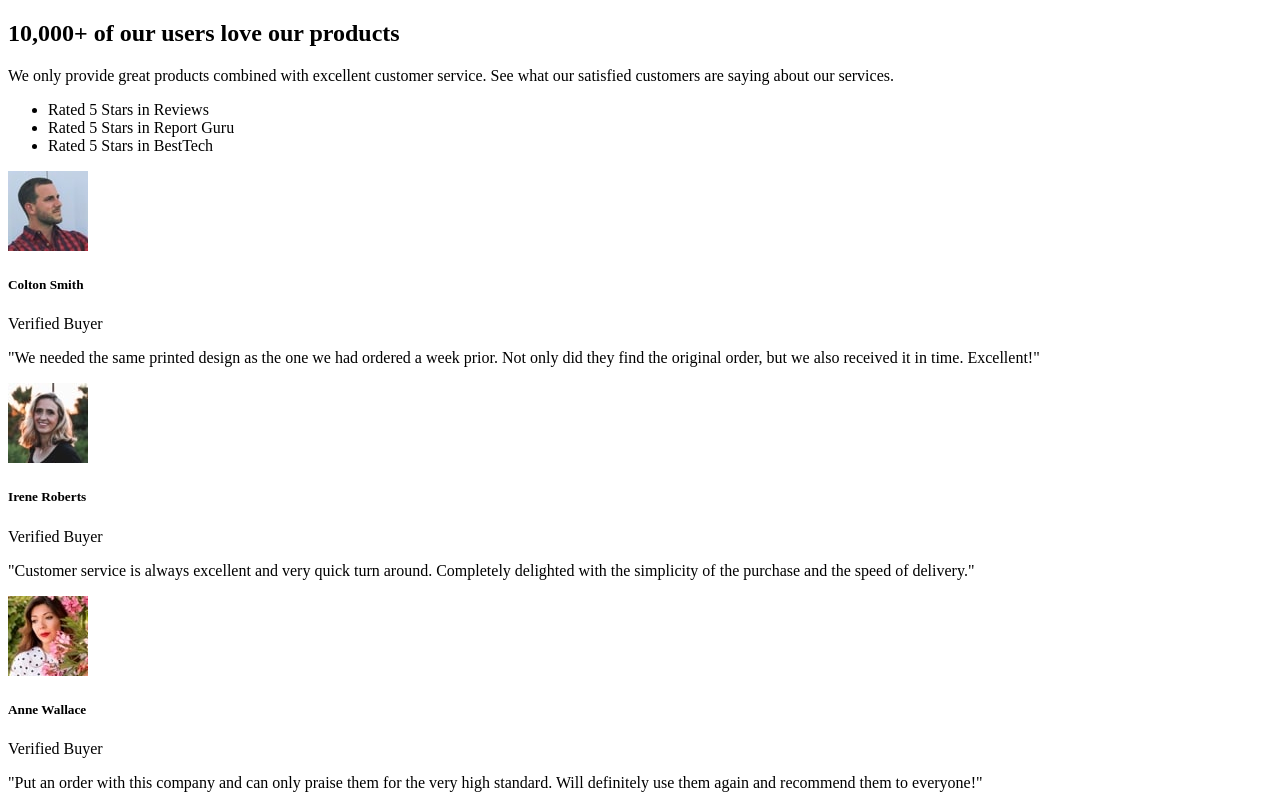
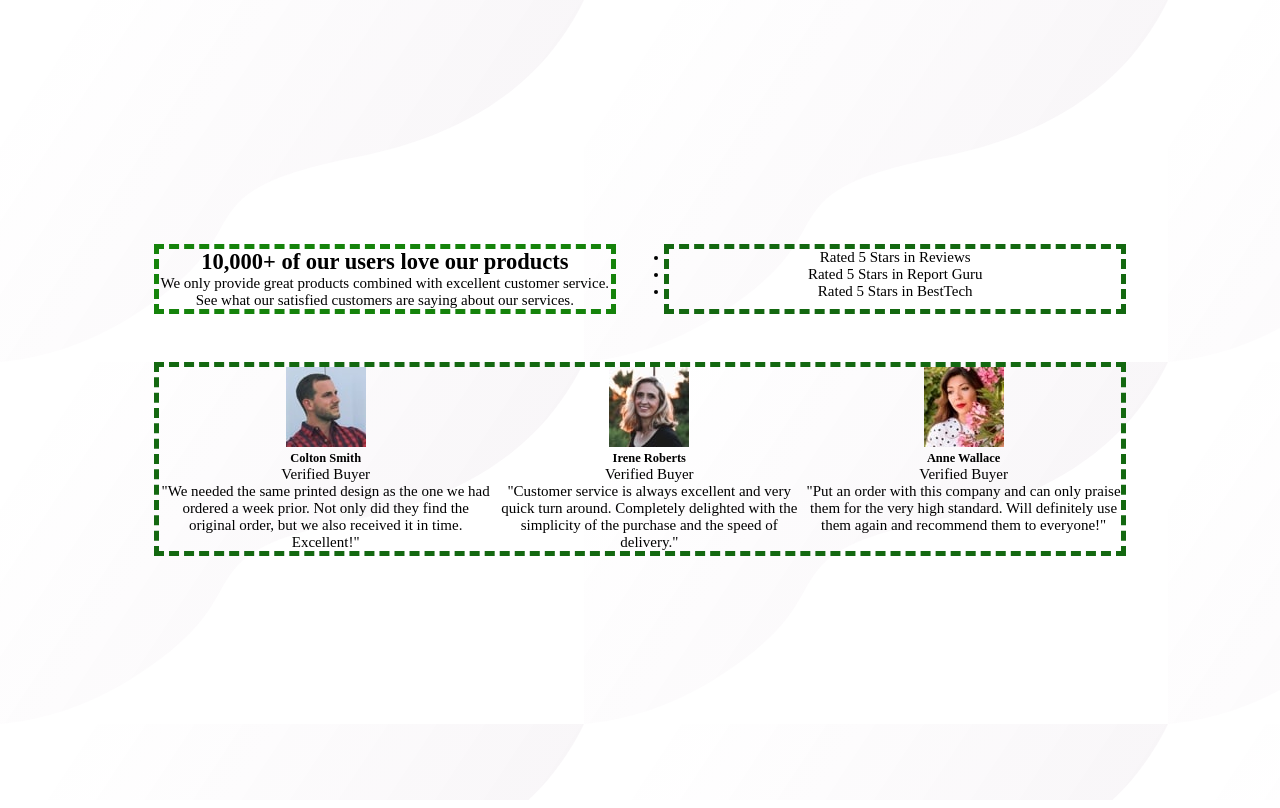
Before and after one commit to nomanoff/Challenge-1, a plain HTML site: page index.html in a window 1280 px wide. Drawn offline with Linux system fonts and the light colour scheme.

Commit message:
grid-area fixes

```diff
--- a/index.html
+++ b/index.html
@@ -3,19 +3,24 @@
 <head>
     <meta charset="UTF-8">
     <meta name="viewport" content="width=device-width, initial-scale=1.0">
+    <link rel="stylesheet" href="style.css">
+    <link href="https://fonts.googleapis.com/css2?family=Spartan:wght@400;500;700&display=swap" rel="stylesheet">
     <title>Challenge-1</title>
 </head>
 <body>
 
 
-    <section class="user-testimonials">
+    <section>
         <div class="container">
+
             <div class="main">
+
                 <div class="main-text">
                     <h2>10,000+ of our users love our products</h2>
                     <p> We only provide great products combined with excellent customer service.
                         See what our satisfied customers are saying about our services.</p>
                 </div>
+
                 <div class="main-rates">
                     <ul>
                         <li>Rated 5 Stars in Reviews</li>
@@ -23,6 +28,7 @@
                         <li>Rated 5 Stars in BestTech</li>
                     </ul>
                 </div>
+
                 <div class="main-users">
 
                     <div class="main-users-1">
--- /dev/null
+++ b/sass/style.scss
@@ -0,0 +1,62 @@
+
+*{
+    // box-sizing: border-box;
+    margin: 0;
+    padding: 0;
+}
+
+body{
+    font-size: 11px;
+    text-align: center;
+    font-size: 15px;
+}
+
+
+a{
+   text-decoration: none;
+}
+
+
+
+.container{
+    background-image: url(/images/bg-pattern-bottom-desktop.svg) ;
+    background-image: url(/images/bg-pattern-top-desktop.svg);
+    width: 100%;
+    max-width: 1440px;
+    height: 100vh;
+
+
+    .main{
+        display: grid;
+        width: 76%;
+        height: 100vh;
+        margin: 0 auto;
+        align-content: center;
+        grid-template-columns: 1fr 1fr;
+        grid-gap: 3rem;
+        grid-template-areas:
+
+         'message rate'
+         'users users';
+
+        &-text{
+
+            border: 5px dashed rgb(21, 131, 11);
+            grid-area: message;
+
+        }
+
+        &-rates{
+
+            border: 5px dashed rgb(19, 104, 16);
+            grid-area: rate;
+        }
+
+        &-users{
+            border: 5px dashed rgb(19, 104, 16);
+            display: flex;
+            grid-area: users;
+        }
+
+    }
+}
```
Also changed, not shown: style.css, 1 other file.
